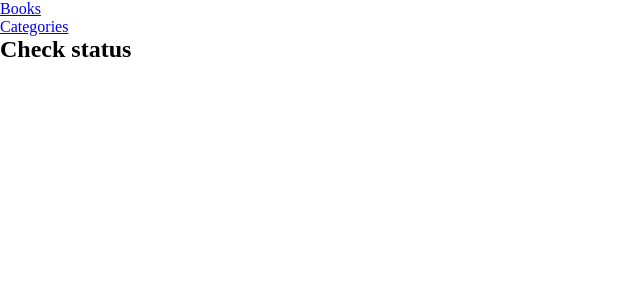
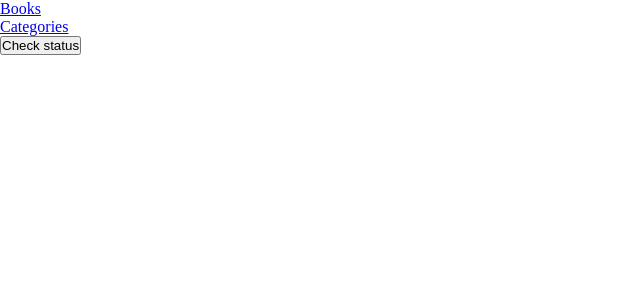
Before and after one commit to darkxdev/bookstore, a React (Create React App) app: page /categories in a window 1280 px wide. Shown: the top 300 px of the page, without its empty margins (0-640 px from the left). Built offline with nearby package versions, Linux system fonts and the light colour scheme.

Commit message:
Updated checkstatus button and MIT file

```diff
--- a/src/pages/Categories.js
+++ b/src/pages/Categories.js
@@ -1,6 +1,6 @@
 const Categories = () => (
   <div>
-    <h2>Check status</h2>
+    <button type="button">Check status</button>
   </div>
 );
 
```
Also changed, not shown: 1 other file (tests, documents, lock files or other folders).
